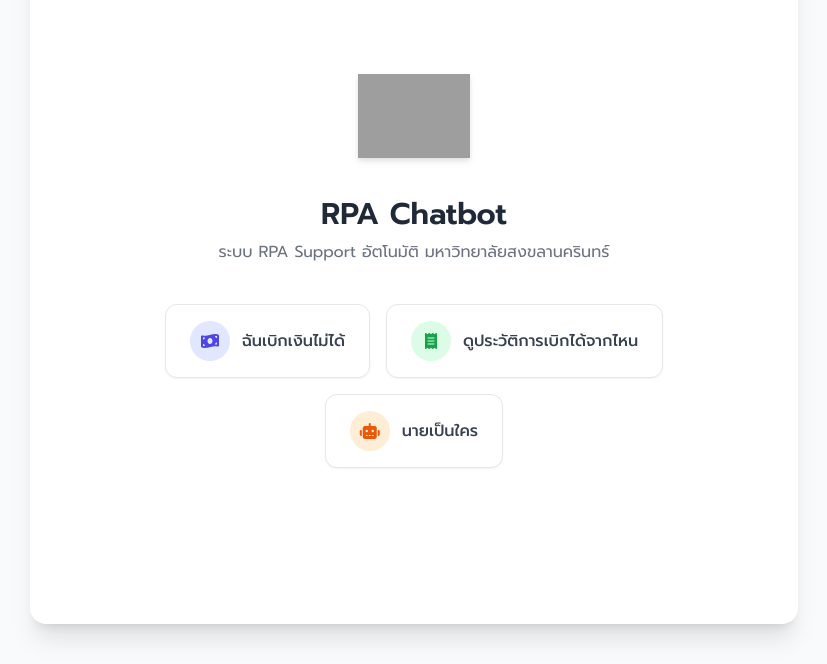
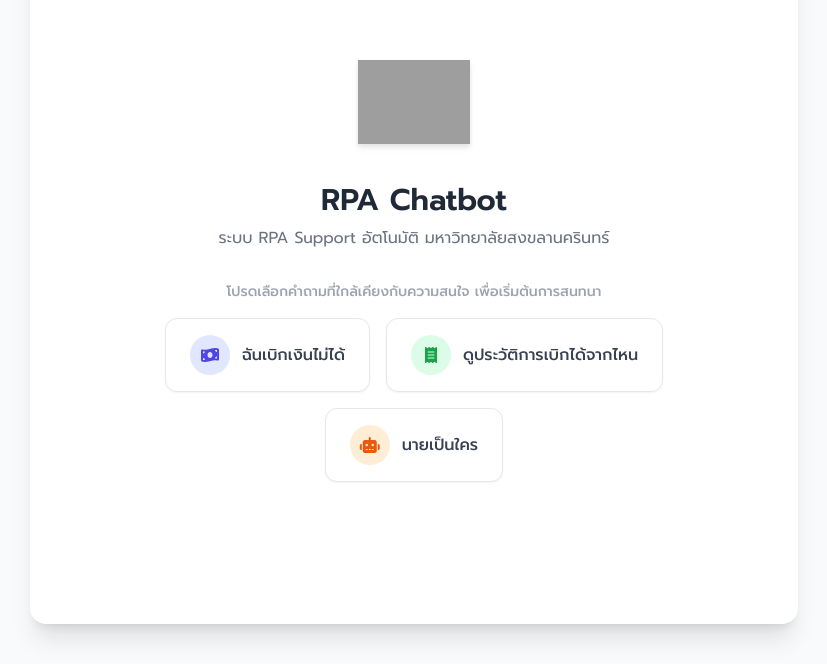
Before and after one commit to upup917/n8n-chatbot, a plain HTML site: page index.html in a window 1280 px wide. Shown: the part 136-800 px from the top of the page, without its empty margins (226-1053 px from the left). Drawn offline with nearby package versions, Linux system fonts and the light colour scheme; grey boxes are pictures that could not be loaded.

Commit message:
Update index page with instruction text

```diff
--- a/index.html
+++ b/index.html
@@ -22,7 +22,9 @@
             </div>
 
             <h1 class="text-3xl font-bold text-gray-800 mb-2">RPA Chatbot</h1>
-            <p class="text-gray-500 mb-10 text-center">ระบบ RPA Support อัตโนมัติ มหาวิทยาลัยสงขลานครินทร์</p>
+            <p class="text-gray-500 mb-8 text-center">ระบบ RPA Support อัตโนมัติ มหาวิทยาลัยสงขลานครินทร์</p>
+
+            <p class="text-gray-400 text-sm mb-4 font-medium">โปรดเลือกคำถามที่ใกล้เคียงกับความสนใจ เพื่อเริ่มต้นการสนทนา</p>
 
             <div class="flex flex-wrap gap-4 justify-center w-full max-w-2xl">
                 <button onclick="sendSuggestion('ฉันเบิกเงินไม่ได้', 'p:rpa')" class="suggestion-card group hover:border-indigo-300">
```
